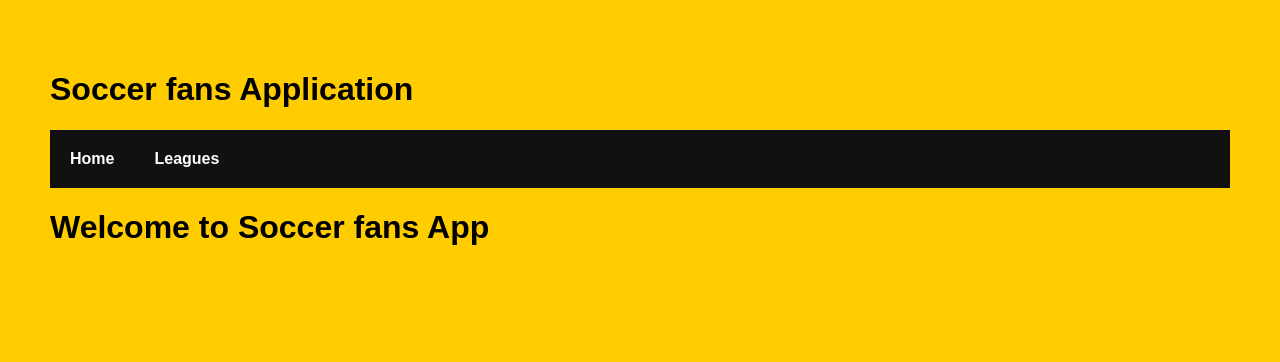
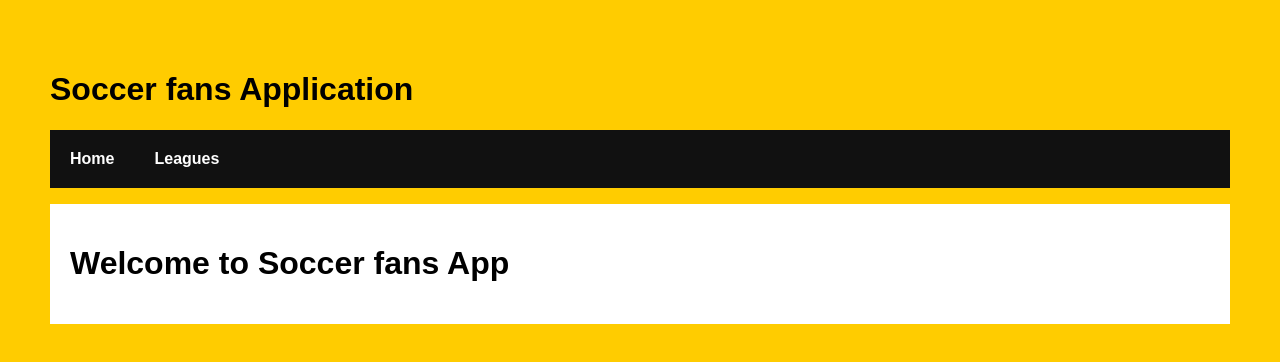
Before and after one commit to mugishamatt/soccer-fans-app, a React (Create React App) app: page / in a window 1280 px wide. Shown: the top 362 px of the page. Built offline with nearby package versions, Linux system fonts and the light colour scheme.

Commit message:
added bacgroud color to the content

```diff
--- a/src/App.css
+++ b/src/App.css
@@ -23,3 +23,7 @@ ul.header li a {
   padding: 20px;
   display: inline-block;
 }
+.content {
+  background-color: #FFF;
+  padding: 20px;
+}
```
